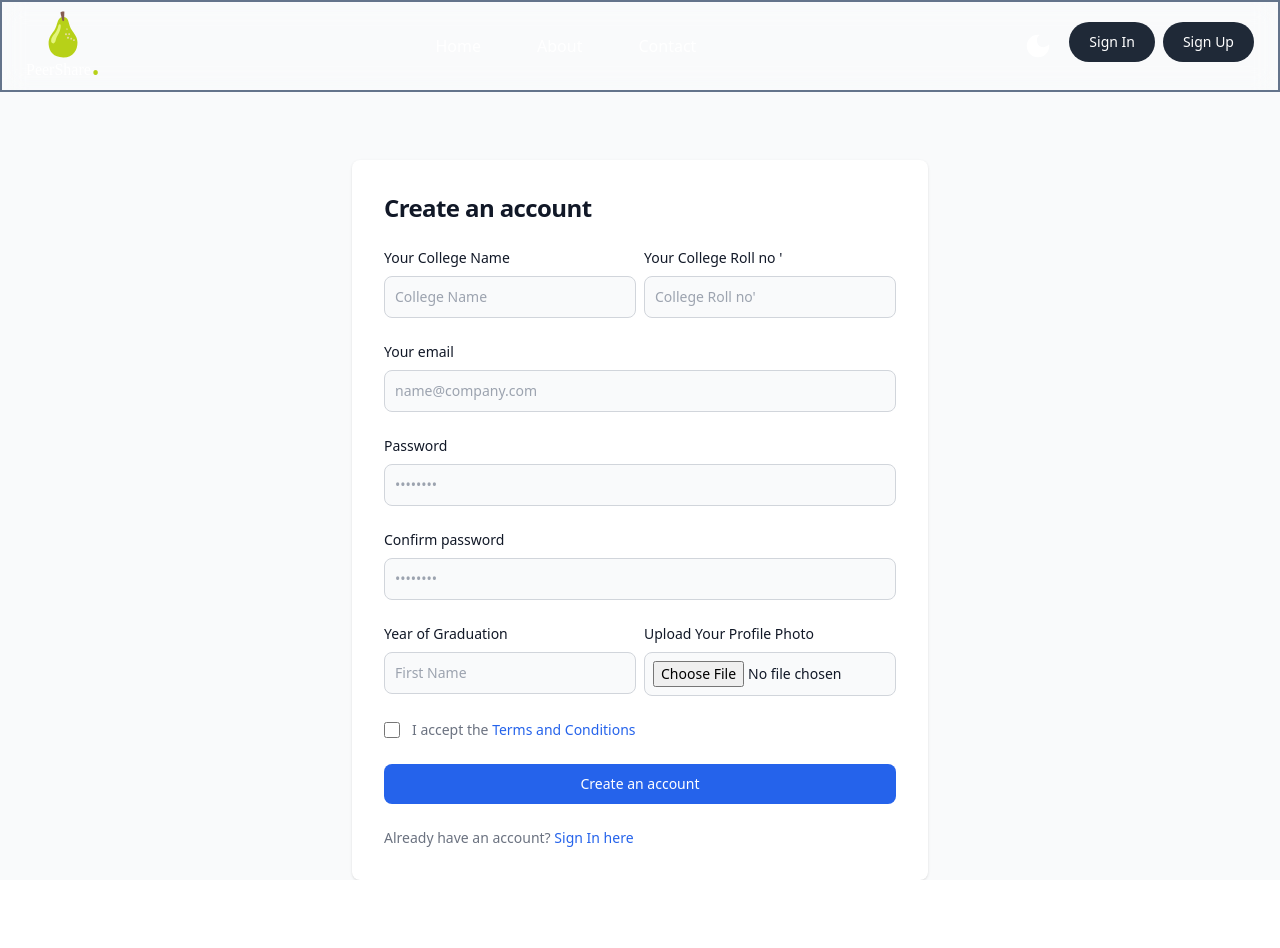
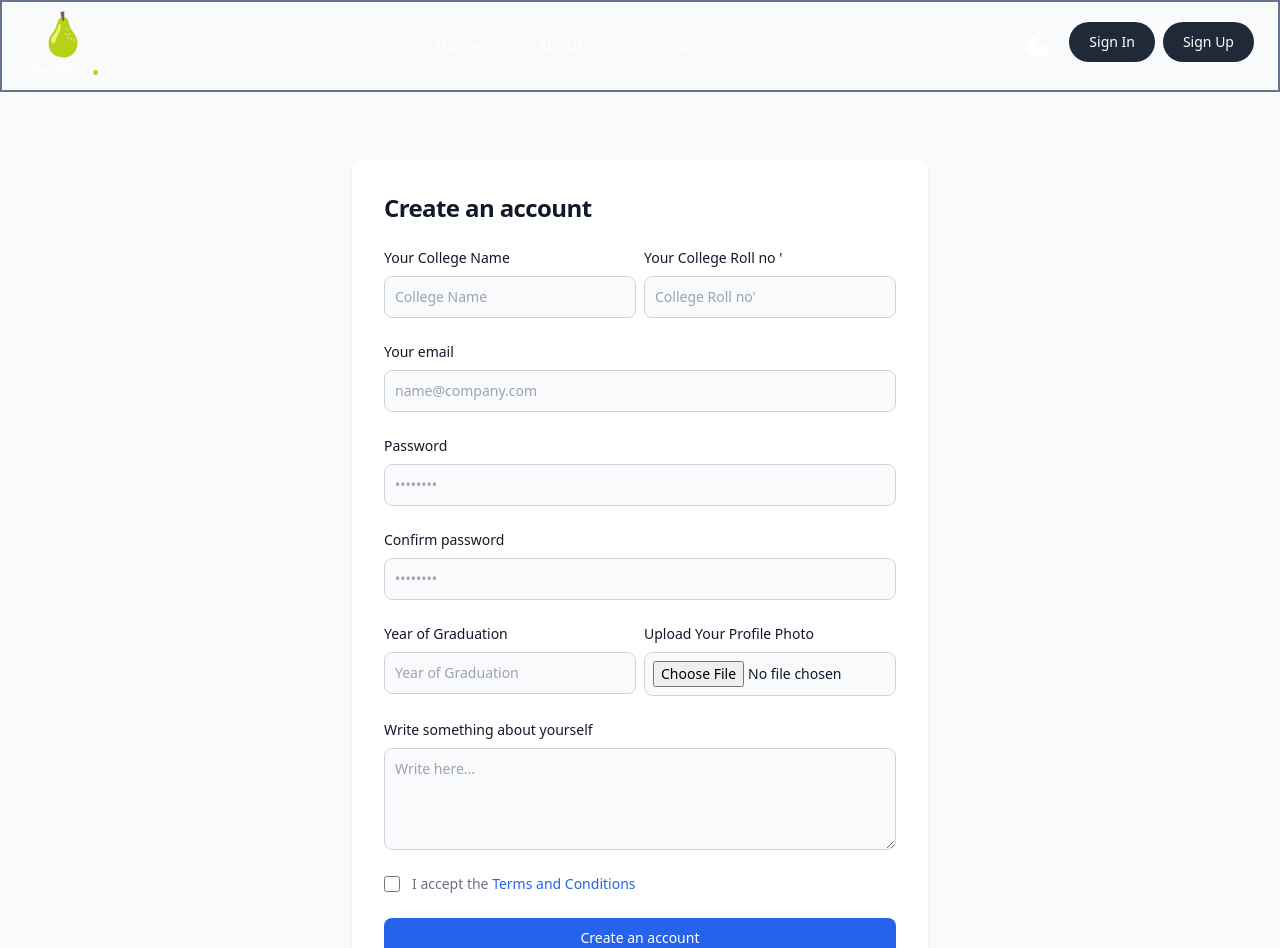
Before and after one commit to cdpatra/PeerShare, a React (Vite) app in the folder Frontend/peershare-frontend/: page /sign-up in a window 1280 px wide. Shown: the top 948 px of the page. Before the commit the page ends 880 px from the top, so only its background shows below. Built offline with nearby package versions, Linux system fonts and the light colour scheme; a web font is replaced by a local one.

Commit message:
complete the two way data binding of sign in and sign up forms

```diff
--- a/Frontend/peershare-frontend/src/components/CanvasBackground.jsx
+++ b/Frontend/peershare-frontend/src/components/CanvasBackground.jsx
@@ -58,7 +58,6 @@ export default function CanvasBackground() {
       window.addEventListener("mousemove", (event) => {
          mouse.x = event.x;
          mouse.y = event.y;
-         console.log(mouse);
       });
 
       const animate = () => {
@@ -68,7 +67,6 @@ export default function CanvasBackground() {
          drawLines();
       };
       animate();
-      console.dir(canvas);
    }, []);
 
    return (
--- a/Frontend/peershare-frontend/src/components/SignIn.jsx
+++ b/Frontend/peershare-frontend/src/components/SignIn.jsx
@@ -1,11 +1,22 @@
+import { useState } from "react";
+import { Link } from "react-router-dom";
+
 export default function SignIn() {
+   const [signIn, setSignIn] = useState({
+      email: "",
+      password: "",
+   });
+
+   const inputHandler = (key, value) => {
+      setSignIn({ ...signIn, [key]: value });
+   };
    return (
       <section className="bg-gray-50 dark:bg-gray-900 ">
          <div className="flex flex-col items-center justify-center px-6 py-8 mx-auto md:h-screen lg:py-0">
             <div className="w-full bg-white rounded-lg shadow dark:border md:mt-0 sm:max-w-md xl:p-0 dark:bg-gray-800 dark:border-gray-700">
                <div className="p-6 space-y-4 md:space-y-6 sm:p-8">
                   <h1 className="text-xl font-bold leading-tight tracking-tight text-gray-900 md:text-2xl dark:text-white">
-                     Login in to your account
+                     Sign in to your account
                   </h1>
                   <form className="space-y-4 md:space-y-6" action="#">
                      <div>
@@ -18,9 +29,11 @@ export default function SignIn() {
                            type="email"
                            name="email"
                            id="email"
+                           onChange={(event) => inputHandler("email", event.target.value)}
+                           value={signIn.email}
                            className="bg-gray-50 border border-gray-300 text-gray-900 rounded-lg focus:ring-primary-600 focus:border-primary-600 block w-full p-2.5 dark:bg-gray-700 dark:border-gray-600 dark:placeholder-gray-400 dark:text-white dark:focus:ring-blue-500 dark:focus:border-blue-500"
                            placeholder="name@company.com"
-                           required=""
+                           required={true}
                         />
                      </div>
                      <div>
@@ -34,8 +47,10 @@ export default function SignIn() {
                            name="password"
                            id="password"
                            placeholder="••••••••"
+                           onChange={(event) => inputHandler("password", event.target.value)}
+                           value={signIn.password}
                            className="bg-gray-50 border border-gray-300 text-gray-900 rounded-lg focus:ring-primary-600 focus:border-primary-600 block w-full p-2.5 dark:bg-gray-700 dark:border-gray-600 dark:placeholder-gray-400 dark:text-white dark:focus:ring-blue-500 dark:focus:border-blue-500"
-                           required=""
+                           required={true}
                         />
                      </div>
                      <button
@@ -45,9 +60,11 @@ export default function SignIn() {
                      </button>
                      <p className="text-sm font-light text-gray-500 dark:text-gray-400">
                         Don’t have an account yet?{" "}
-                        <a href="#" className="font-medium text-primary-600 hover:underline dark:text-primary-500">
+                        <Link
+                           to={"/sign-up"}
+                           className="font-medium text-primary-600 hover:underline dark:text-primary-500">
                            Sign up
-                        </a>
+                        </Link>
                      </p>
                   </form>
                </div>
--- a/Frontend/peershare-frontend/src/components/SignUp.jsx
+++ b/Frontend/peershare-frontend/src/components/SignUp.jsx
@@ -1,4 +1,22 @@
+import { useState } from "react";
+import { Link } from "react-router-dom";
 export default function SignUp() {
+   const [student, setStudent] = useState({
+      rollNo: "",
+      firstName: "",
+      lastName: "",
+      email: "",
+      password: "",
+      graduationYear: "",
+      collegeName: "",
+      profilePhoto: "",
+      skills: [],
+      description: "",
+   });
+   const inputHandler = (key, value) => {
+      setStudent({ ...student, [key]: value });
+   };
+   console.log(student);
    return (
       <section className="bg-gray-50 dark:bg-gray-900">
          <div className="flex flex-col items-center justify-end px-6 py-8 mx-auto lg:py-0">
@@ -19,9 +37,11 @@ export default function SignUp() {
                               type="text"
                               name="collegeName"
                               id="college-name"
+                              onChange={(event) => inputHandler("collegeName", event.target.value)}
+                              value={student.collegeName}
                               className="bg-gray-50 border border-gray-300 text-gray-900 text-sm rounded-lg focus:ring-primary-600 focus:border-primary-600 block  p-2.5 dark:bg-gray-700 dark:border-gray-600 dark:placeholder-gray-400 w-full dark:text-white dark:focus:ring-blue-500 dark:focus:border-blue-500"
                               placeholder="College Name"
-                              required="true"
+                              required={true}
                            />
                         </div>
                         <div className="w-full">
@@ -34,9 +54,11 @@ export default function SignUp() {
                               type="text"
                               name="rollNo"
                               id="college-roll"
+                              onChange={(event) => inputHandler("rollNo", event.target.value)}
+                              value={student.rollNo}
                               className="bg-gray-50 border border-gray-300 text-gray-900 text-sm rounded-lg focus:ring-primary-600 focus:border-primary-600 block  p-2.5 dark:bg-gray-700 dark:border-gray-600 dark:placeholder-gray-400 w-full dark:text-white dark:focus:ring-blue-500 dark:focus:border-blue-500"
                               placeholder="College Roll no'"
-                              required="true"
+                              required={true}
                            />
                         </div>
                      </div>
@@ -51,9 +73,11 @@ export default function SignUp() {
                            type="email"
                            name="email"
                            id="email"
+                           onChange={(event) => inputHandler("email", event.target.value)}
+                           value={student.email}
                            className="bg-gray-50 border border-gray-300 text-gray-900 text-sm rounded-lg focus:ring-primary-600 focus:border-primary-600 block w-full p-2.5 dark:bg-gray-700 dark:border-gray-600 dark:placeholder-gray-400 dark:text-white dark:focus:ring-blue-500 dark:focus:border-blue-500"
                            placeholder="name@company.com"
-                           required=""
+                           required={true}
                         />
                      </div>
                      <div>
@@ -67,8 +91,10 @@ export default function SignUp() {
                            name="password"
                            id="password"
                            placeholder="••••••••"
+                           onChange={(event) => inputHandler("password", event.target.value)}
+                           value={student.password}
                            className="bg-gray-50 border border-gray-300 text-gray-900 text-sm rounded-lg focus:ring-primary-600 focus:border-primary-600 block w-full p-2.5 dark:bg-gray-700 dark:border-gray-600 dark:placeholder-gray-400 dark:text-white dark:focus:ring-blue-500 dark:focus:border-blue-500"
-                           required=""
+                           required={true}
                         />
                      </div>
                      <div>
@@ -78,12 +104,12 @@ export default function SignUp() {
                            Confirm password
                         </label>
                         <input
-                           type="confirm-password"
+                           type="password"
                            name="confirm-password"
                            id="confirm-password"
                            placeholder="••••••••"
                            className="bg-gray-50 border border-gray-300 text-gray-900 text-sm rounded-lg focus:ring-primary-600 focus:border-primary-600 block w-full p-2.5 dark:bg-gray-700 dark:border-gray-600 dark:placeholder-gray-400 dark:text-white dark:focus:ring-blue-500 dark:focus:border-blue-500"
-                           required="true"
+                           required={true}
                         />
                      </div>
                      <div className="extra-information flex gap-2">
@@ -97,9 +123,11 @@ export default function SignUp() {
                               type="number"
                               name="graduationYear"
                               id="graduation-year"
+                              onChange={(event) => inputHandler("graduationYear", event.target.value)}
+                              value={student.graduationYear}
                               className="bg-gray-50 border border-gray-300 text-gray-900 text-sm rounded-lg focus:ring-primary-600 focus:border-primary-600 block  p-2.5 dark:bg-gray-700 dark:border-gray-600 dark:placeholder-gray-400 w-full dark:text-white dark:focus:ring-blue-500 dark:focus:border-blue-500"
-                              placeholder="First Name"
-                              required="true"
+                              placeholder="Year of Graduation"
+                              required={true}
                            />
                         </div>
                         <div className="w-full">
@@ -109,13 +137,29 @@ export default function SignUp() {
                               Upload Your Profile Photo
                            </label>
                            <input
-                            name="profilePhoto"
+                              name="profilePhoto"
                               className=" p-2 block w-full text-sm text-gray-900 border border-gray-300 rounded-lg cursor-pointer bg-gray-50 dark:text-gray-400 focus:outline-none dark:bg-gray-700 dark:border-gray-600 dark:placeholder-gray-600"
                               id="file_input"
                               type="file"
                            />
                         </div>
                      </div>
+                     <div>
+                        <label
+                           htmlFor="description"
+                           className="block mb-2 text-sm font-medium text-gray-900 dark:text-white">
+                           Write something about yourself
+                        </label>
+                        <textarea
+                           id="description"
+                           rows={4}
+                           onChange={(event)=> inputHandler("description",event.target.value)}
+                           value={student.description}
+                           className="block p-2.5 w-full text-sm text-gray-900 bg-gray-50 rounded-lg border border-gray-300 focus:ring-blue-500 focus:border-blue-500 dark:bg-gray-700 dark:border-gray-600 dark:placeholder-gray-400 dark:text-white dark:focus:ring-blue-500 dark:focus:border-blue-500"
+                           placeholder="Write here..."
+                        />
+                     </div>
+
                      <div className="flex items-start">
                         <div className="flex items-center h-5">
                            <input
@@ -123,7 +167,7 @@ export default function SignUp() {
                               aria-describedby="terms"
                               type="checkbox"
                               className="w-4 h-4 border border-gray-300 rounded bg-gray-50 focus:ring-3 focus:ring-primary-300 dark:bg-gray-700 dark:border-gray-600 dark:focus:ring-primary-600 dark:ring-offset-gray-800"
-                              required=""
+                              required={true}
                            />
                         </div>
                         <div className="ml-3 text-sm">
@@ -144,9 +188,11 @@ export default function SignUp() {
                      </button>
                      <p className="text-sm font-light text-gray-500 dark:text-gray-400">
                         Already have an account?{" "}
-                        <a href="#" className="font-medium text-primary-600 hover:underline dark:text-primary-500">
+                        <Link
+                           to={"/sign-in"}
+                           className="font-medium text-primary-600 hover:underline dark:text-primary-500">
                            Sign In here
-                        </a>
+                        </Link>
                      </p>
                   </form>
                </div>
```
